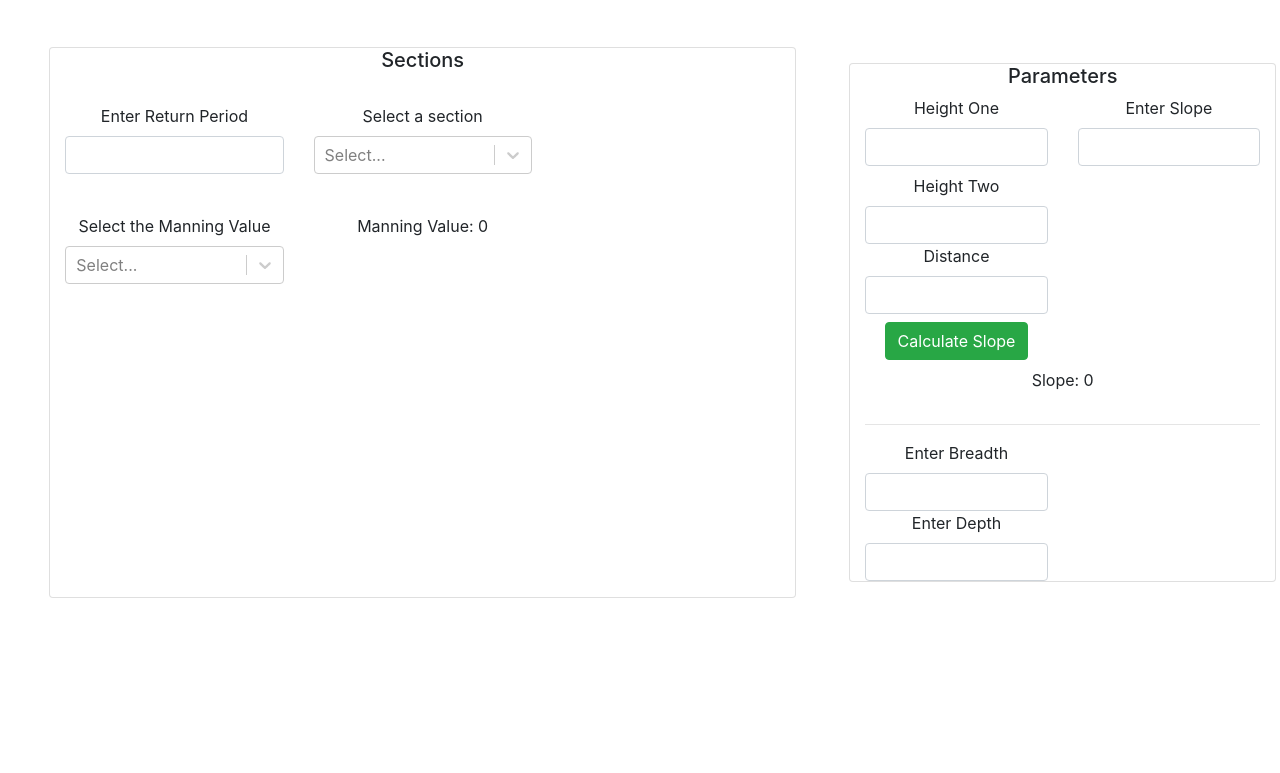
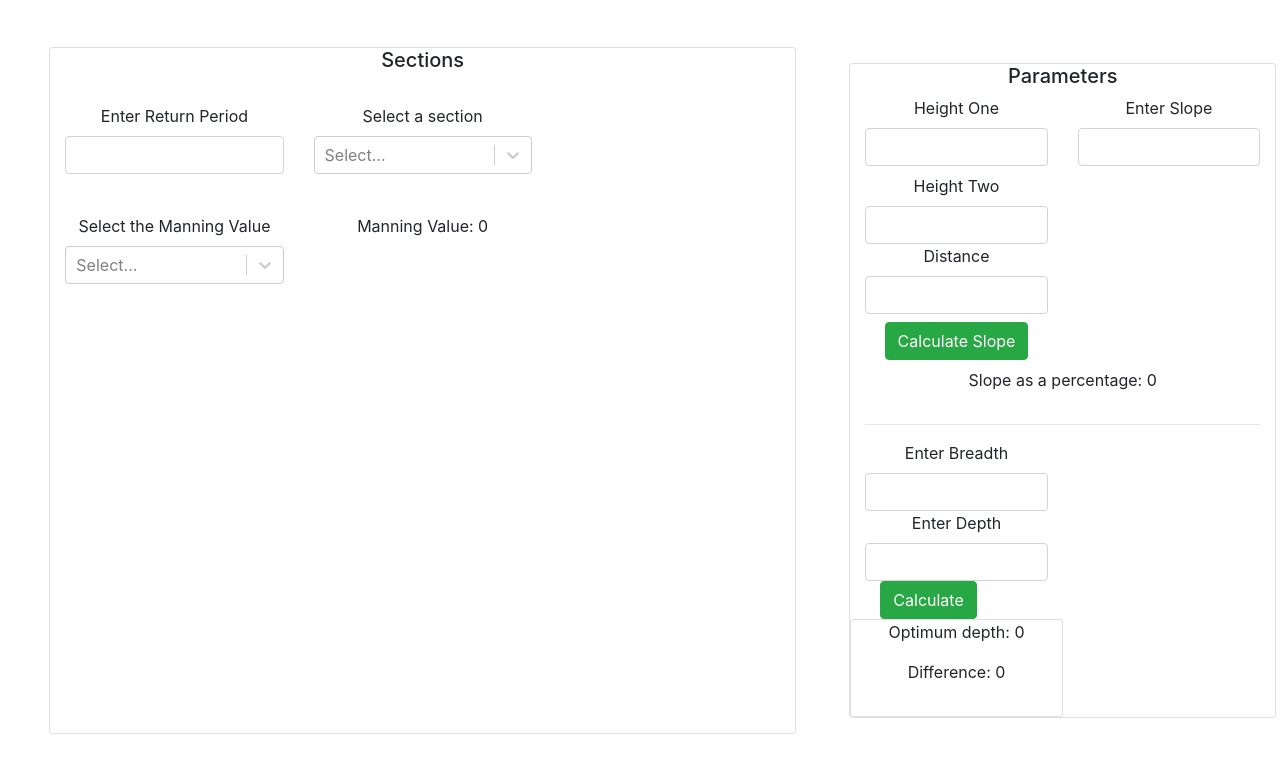
Before and after one commit to Sanqqara/brain-vicky-civil, a React (Create React App) app in the folder client/: page / in a window 1280 px wide. Shown: the part 301-1074 px from the top of the page. Before the commit the page ends 947 px from the top, so only its background shows below. Built offline with nearby package versions, Linux system fonts and the light colour scheme.

Commit message:
rectangular calculations done

```diff
--- a/client/src/components/home.js
+++ b/client/src/components/home.js
@@ -20,7 +20,13 @@ export class Home extends Component {
             slope: 0,
             zValue: 0,
             zInputHidden: true,
-            section: ""
+            section: "",
+            AValue: 0,
+            breadth: 0,
+            depth: 0,
+            qValue: 1,
+            difference: 0,
+            optimumDepth: 0
         }
     }
 
@@ -118,7 +124,7 @@ export class Home extends Component {
 
     calculateSlope = () => {
         let slope = (Number(this.state.h1) - Number(this.state.h2)) / Number(this.state.distance)
-        this.setState({ slope: slope })
+        this.setState({ slope: (Number(slope) / 100) })
     }
 
     sectionSelect = (e) => {
@@ -127,6 +133,49 @@ export class Home extends Component {
             this.setState({ zInputHidden: false })
         } else {
             this.setState({ zInputHidden: true })
+        }
+    }
+
+    calculateMain = () => {
+        if (this.state.section === "Rectangular") {
+            let numberOfLoops = 100000
+            let breadth = this.state.breadth
+            let depth = this.state.depth
+            let differenceArray = []
+
+            while (numberOfLoops > 0) {
+                // let depthArray = []
+                // let qnsArray = []
+
+                let area = breadth * depth
+                let perimeter = breadth + (2 * depth)
+                let radius = area / perimeter
+                let rPower = Math.pow(radius, (2 / 3))
+                let arPower = area * rPower
+                // console.log(arPower)
+
+                let q = this.state.qValue
+                let n = this.state.manningValue
+                let slope = this.state.slope
+                let qns = q * n / (Math.pow(slope, 0.5))
+
+                let difference = qns - arPower
+                // differenceArray.push(difference)
+
+                // depthArray.push(depth)
+                // qnsArray.push(qns)
+                // console.log(qns)
+                numberOfLoops = numberOfLoops - 1
+                depth = depth + 0.0005
+                if (difference <= 0) {
+                    this.setState({ difference })
+                    this.setState({ optimumDepth: depth })
+                    console.log(difference, depth)
+                    return (difference, depth)
+                    break
+                }
+            }
+            // console.log(differenceArray)
         }
     }
 
@@ -200,22 +249,35 @@ export class Home extends Component {
                             </div>
                             <div className="col-6">
                                 <label>Enter Slope</label>
-                                <input type="number" className="form-control" onChange={(e) => this.setState({ slope: e.target.value })} />
+                                <input type="number" className="form-control" onChange={(e) => this.setState({ slope: (Number(e.target.value) / 100) })} />
                             </div>
                         </div>
                         <div className="row mx-auto">
-                            <p>Slope: {this.state.slope}</p>
+                            <p>Slope as a percentage: {this.state.slope}</p>
                         </div>
                         <hr style={{ color: "red" }} />
                         <div className="row">
                             <div className="col-6">
                                 <label>Enter Breadth</label>
-                                <input type="number" className="form-control" onClick={(e) => this.setState({ breadth: e.target.value })} />
+                                <input type="number" className="form-control" onChange={(e) => this.setState({ breadth: (Number(e.target.value)) })} />
                                 <label>Enter Depth</label>
-                                <input type="number" className="form-control" onClick={(e) => this.setState({ depth: e.target.value })} />
+                                <input type="number" className="form-control" onChange={(e) => this.setState({ depth: (Number(e.target.value)) })} />
                                 <div hidden={this.state.zInputHidden}>
                                     <label>Enter Z</label>
                                     <input type="number" className="form-control" onClick={(e) => this.setState({ zValue: e.target.value })} />
+                                </div>
+                                <div className="row mx-auto">
+                                    <div className="col-6">
+                                        <button className="btn btn-success" onClick={this.calculateMain}>
+                                            Calculate
+                                        </button>
+                                    </div>
+                                </div>
+
+                                <div className="card row">
+                                    <p>Optimum depth: {this.state.optimumDepth}</p>
+                                    <p>Difference: {this.state.difference}</p>
+                                    <p>{ }</p>
                                 </div>
                             </div>
                         </div>
```
